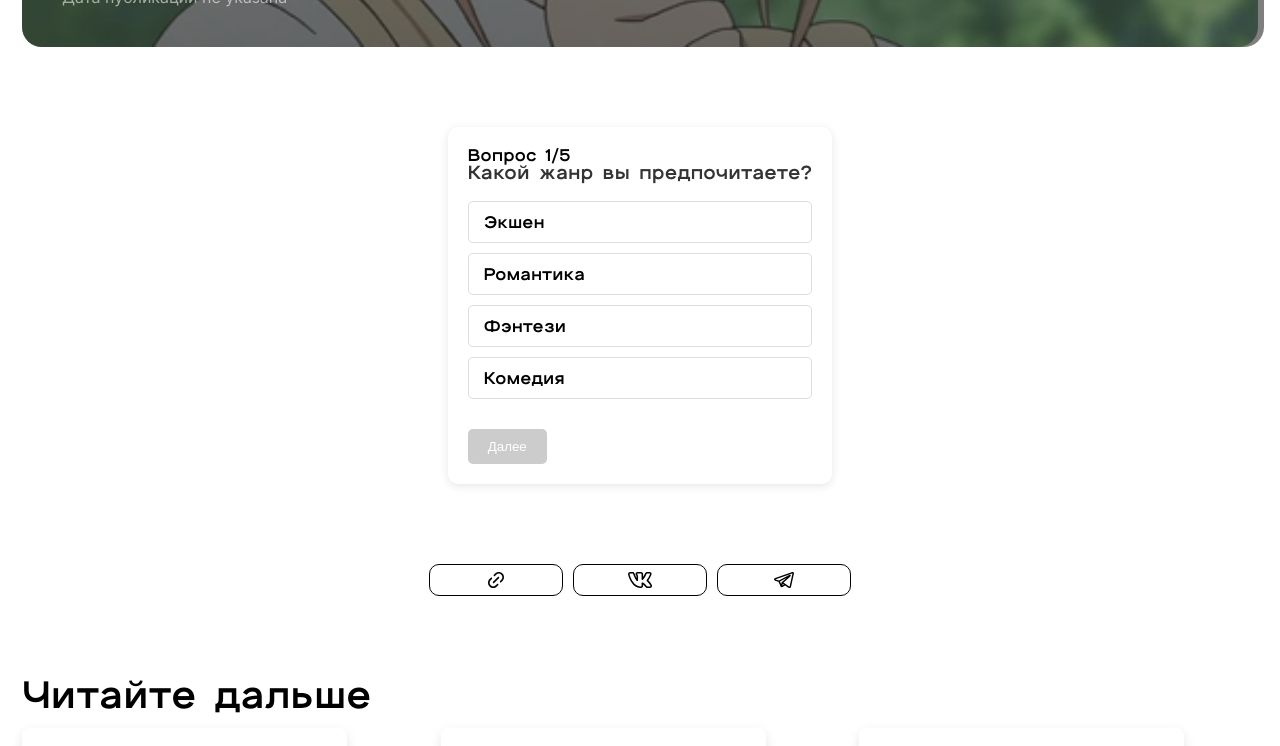
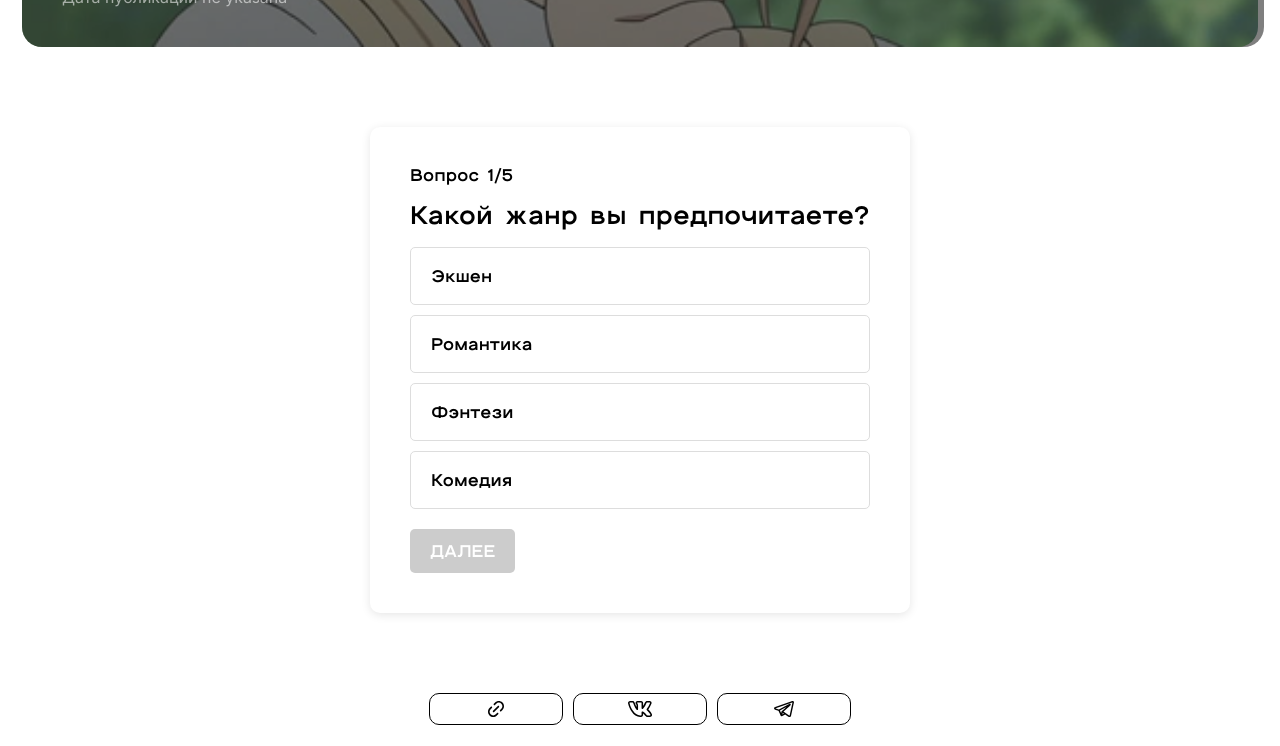
Before and after one commit to Annezi/Nippon-Web-App, a Next.js app: page /quiz/1 in a window 1280 px wide. Shown: the part 700-1446 px from the top of the page. Built offline with nearby package versions, Linux system fonts and the light colour scheme.

Commit message:
[UPDATE] Quizes complete style

```diff
--- a/src/app/components/Navigation/Navbar/Navbar.css
+++ b/src/app/components/Navigation/Navbar/Navbar.css
@@ -52,7 +52,8 @@
 
 a,
 a:visited {
-	color: var(--black-color);
+	color: inherit;
+	text-decoration: none;
 }
 
 .mobile-navbar {
--- a/src/app/components/Navigation/Navbar/Navbar.jsx
+++ b/src/app/components/Navigation/Navbar/Navbar.jsx
@@ -3,7 +3,7 @@
 import { useState, useEffect } from 'react';
 import Link from 'next/link';
 import { usePathname } from 'next/navigation';
-import './Navbar.css';
+import "./Navbar.css";
 import AlarmPopup from '../../UI/Popups/Alarm/Alarm_Popup';
 
 export default function Navigation() {
--- a/src/app/components/Other/QuizComponent/QuizComponent.jsx
+++ b/src/app/components/Other/QuizComponent/QuizComponent.jsx
@@ -94,12 +94,11 @@ export default function QuizComponent({ quiz }) {
 				</div>
 				<p className={styles.resultDescription}>{result.description}</p>
 				<div className={styles.resultButtons}>
-					<button onClick={restartQuiz} className={styles.restartButton}>
+					<button onClick={restartQuiz} className={`${styles.restartButton} text-button`}>
 						Перепройти тест
 					</button>
-					{/* Исправляем кнопку "Ко всем тестам" с использованием Link */}
-					<Link href="/quiz" className={styles.allTestsButton}>
-						Ко всем тестам
+					<Link href="/quiz">
+						<div className={`${styles.allTestsButton} text-button`}>Ко всем тестам</div>
 					</Link>
 				</div>
 			</div>
@@ -143,13 +142,13 @@ export default function QuizComponent({ quiz }) {
 
 			<div className={styles.navigationButtons}>
 				{!isFirstQuestion && (
-					<button onClick={handlePrev} className={styles.prevButton}>
+					<button onClick={handlePrev} className={`${styles.prevButton} text-button`}>
 						Назад
 					</button>
 				)}
 				<button
 					onClick={handleNext}
-					className={styles.nextButton}
+					className={`${styles.nextButton} text-button`}
 					disabled={answers[currentQuestionIndex] === undefined}
 				>
 					{isLastQuestion ? 'Узнать результат' : 'Далее'}
--- a/src/app/components/Other/QuizComponent/QuizComponent.module.css
+++ b/src/app/components/Other/QuizComponent/QuizComponent.module.css
@@ -1,33 +1,34 @@
 .quizContainer {
 	max-width: 600px;
+	min-width: 325px;
 	margin: 0 auto;
-	padding: 20px;
+	padding: 40px;
 	background: white;
 	border-radius: 10px;
 	box-shadow: 0 2px 10px rgba(0, 0, 0, 0.1);
 }
 
 .progress {
-	font-size: 14px;
-	color: #666;
-	margin-bottom: 10px;
+	font-size: 24px;
+	color: var(--gray-color);
+	margin-bottom: 20px;
 }
 
 .questionText {
-	font-size: 18px;
-	margin-bottom: 20px;
-	color: #333;
+	font-size: 24px;
+	margin: 20px 0 20px 0;
+	color: var(--black-color);
 }
 
 .optionsContainer {
 	display: flex;
 	flex-direction: column;
 	gap: 10px;
-	margin-bottom: 30px;
+	margin-bottom: 20px;
 }
 
 .option {
-	padding: 12px 15px;
+	padding: 20px;
 	border: 1px solid #ddd;
 	border-radius: 5px;
 	cursor: pointer;
@@ -39,9 +40,9 @@
 }
 
 .option.selected {
-	background-color: #e3f2fd;
-	border-color: #2196f3;
-	color: #2196f3;
+	background-color: var(--red-color);
+	border-color: var(--red-color);
+	color: var(--white-color);
 }
 
 .navigationButtons {
@@ -51,6 +52,7 @@
 
 .prevButton,
 .nextButton {
+	height: 44px;
 	padding: 10px 20px;
 	border: none;
 	border-radius: 5px;
@@ -64,7 +66,7 @@
 }
 
 .nextButton {
-	background-color: #2196f3;
+	background-color: var(--red-color);
 	color: white;
 }
 
@@ -75,6 +77,7 @@
 
 .resultContainer {
 	max-width: 600px;
+	min-width: 325px;
 	margin: 0 auto;
 	padding: 20px;
 	background: white;
@@ -86,12 +89,12 @@
 .resultTitle {
 	font-size: 24px;
 	margin-bottom: 20px;
-	color: #333;
+	color: var(--black-color);
 }
 
 .resultName {
 	font-size: 28px;
-	color: #2196f3;
+	color: var(--red-color);
 	margin-bottom: 20px;
 }
 
@@ -104,7 +107,7 @@
 .resultDescription {
 	font-size: 16px;
 	line-height: 1.6;
-	color: #555;
+	color: var(--black-color);
 	margin-bottom: 30px;
 }
 
@@ -116,19 +119,22 @@
 
 .restartButton,
 .allTestsButton {
+	height: 44px;
 	padding: 10px 20px;
 	border: none;
 	border-radius: 5px;
 	cursor: pointer;
 	transition: all 0.2s;
+	align-content: center;
+
 }
 
 .restartButton {
-	background-color: #2196f3;
-	color: white;
+	background-color: var(--light-gray-color);
+	color: var(--black-color);
 }
 
 .allTestsButton {
-	background-color: #4caf50;
-	color: white;
+	background-color: var(--red-color);
+	color: var(--white-color);
 }
```
